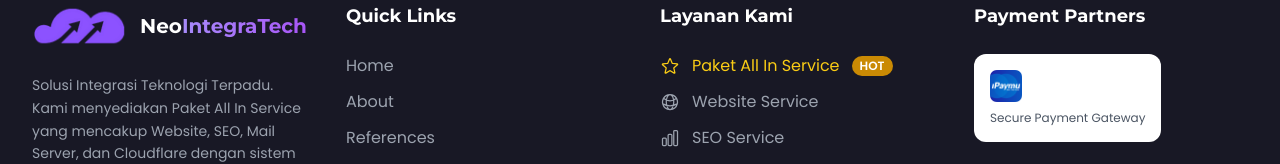
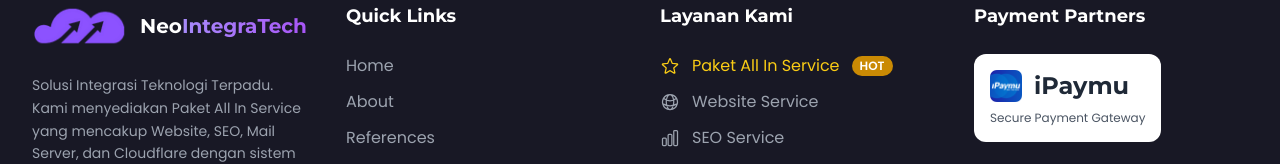
Before and after one commit to sagaracode/neointegra, a React (Vite) app in the folder frontend/: page /subscription-expiry in a window 1280 px wide. Shown: the part 863-1027 px from the top of the page. Built offline with nearby package versions, Linux system fonts and the light colour scheme; no server answers.

Commit message:
Add iPaymu text next to logo in footer

```diff
--- a/frontend/src/components/layout/Footer.jsx
+++ b/frontend/src/components/layout/Footer.jsx
@@ -179,12 +179,17 @@ export default function Footer() {
 
             {/* iPaymu Logo */}
             <div className="mb-6 p-4 bg-white rounded-xl inline-block">
-              <img
-                src="/assets/ipaymu.png"
-                alt="iPaymu Payment Gateway"
-                className="h-8"
-              />
-              <p className="text-gray-600 text-xs mt-2 font-poppins">Secure Payment Gateway</p>
+              <div className="flex items-center gap-3 mb-2">
+                <img
+                  src="/assets/ipaymu.png"
+                  alt="iPaymu"
+                  className="h-8"
+                />
+                <div className="font-montserrat font-bold text-2xl text-gray-800">
+                  iPaymu
+                </div>
+              </div>
+              <p className="text-gray-600 text-xs font-poppins">Secure Payment Gateway</p>
             </div>
 
             {/* Payment Methods */}
```
